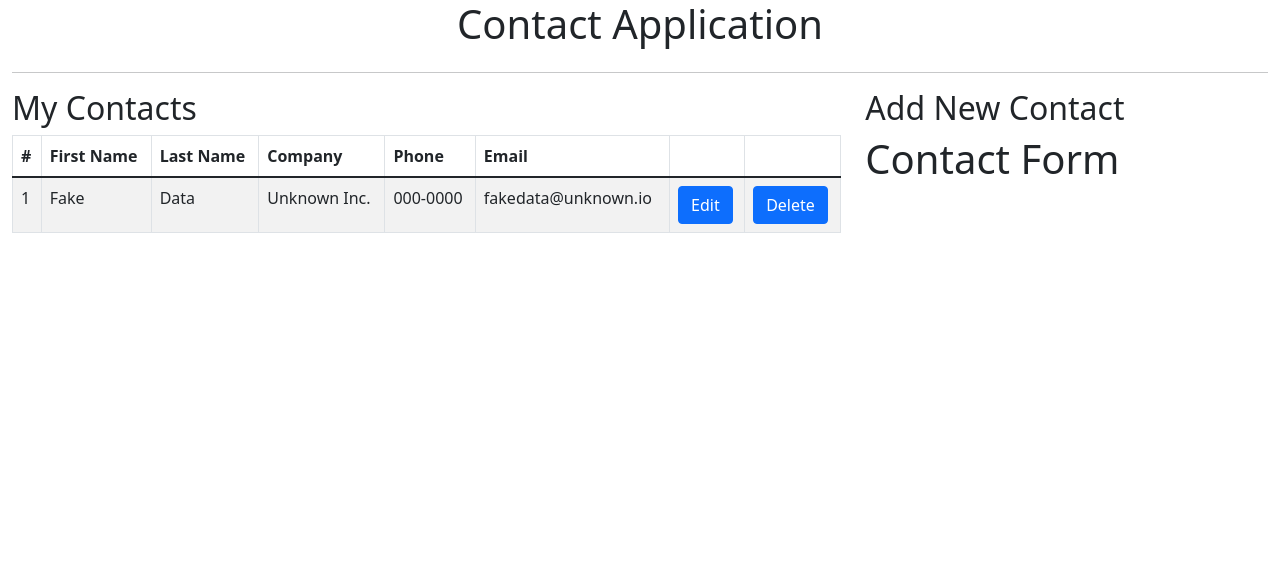
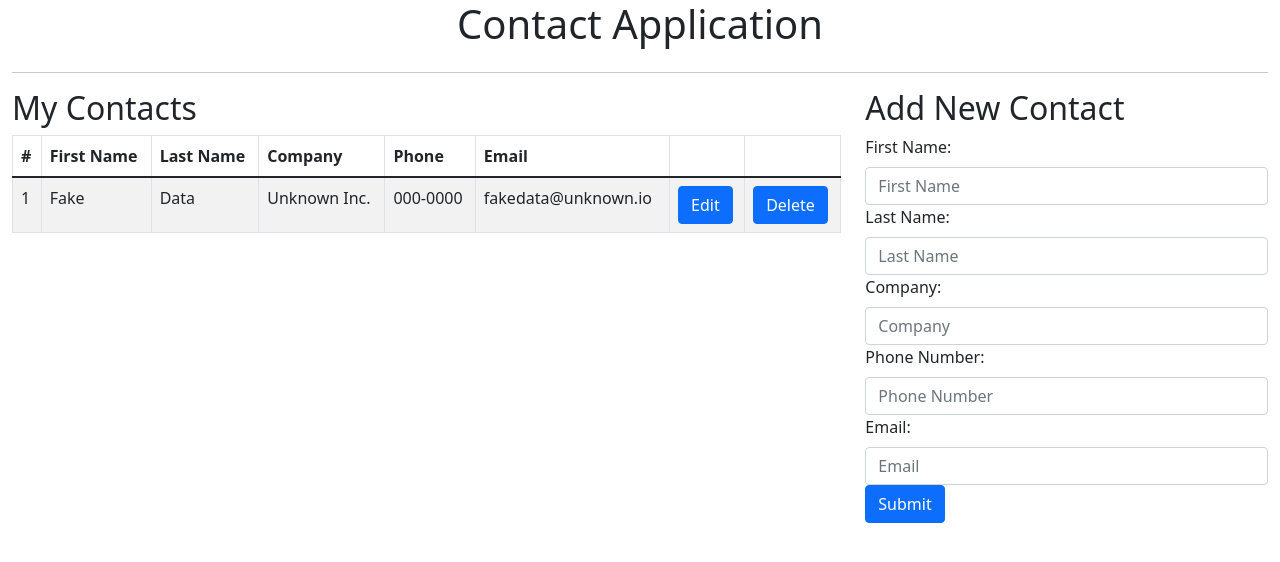
Before and after one commit to SowmyaNagayya/WebDevelopment, a React (Create React App) app in the folder MyPractice/contact-list/: page / in a window 1280 px wide. Shown: the top 562 px of the page. Built offline with nearby package versions, Linux system fonts and the light colour scheme; no server answers.

Commit message:
worked on creating the contact form

```diff
--- a/MyPractice/contact-list/src/components/ContactForm.js
+++ b/MyPractice/contact-list/src/components/ContactForm.js
@@ -1,7 +1,37 @@
 import React from 'react';
+import { Form, Button } from 'react-bootstrap'
 
-function ContactForm (){
-  return <h1>Contact Form</h1>
+class ContactForm extends React.Component {
+
+    render() {
+        return (
+            <Form>
+                <Form.Group controlId="contactFirstName">
+                    <Form.Label>First Name:</Form.Label>
+                    <Form.Control type="text" placeholder="First Name" name="firstName"/>
+                </Form.Group>
+                <Form.Group controlId="contactLastName">
+                    <Form.Label>Last Name:</Form.Label>
+                    <Form.Control type="text" placeholder="Last Name" name="lastName"/>
+                </Form.Group>
+                <Form.Group controlId="contactCompany">
+                    <Form.Label>Company:</Form.Label>
+                    <Form.Control type="text" placeholder="Company" name="company"/>
+                </Form.Group>
+                <Form.Group controlId="contactPhone">
+                    <Form.Label>Phone Number:</Form.Label>
+                    <Form.Control type="phone" placeholder="Phone Number" name="phone" />
+                </Form.Group>
+                <Form.Group controlId="contactEmail">
+                    <Form.Label>Email:</Form.Label>
+                    <Form.Control type="email" placeholder="Email" name="email"/>
+                </Form.Group>
+                <Button variant="primary" type="submit">
+                    Submit
+                </Button>
+            </Form>
+        )
+    }
 }
 
 export default ContactForm
```
